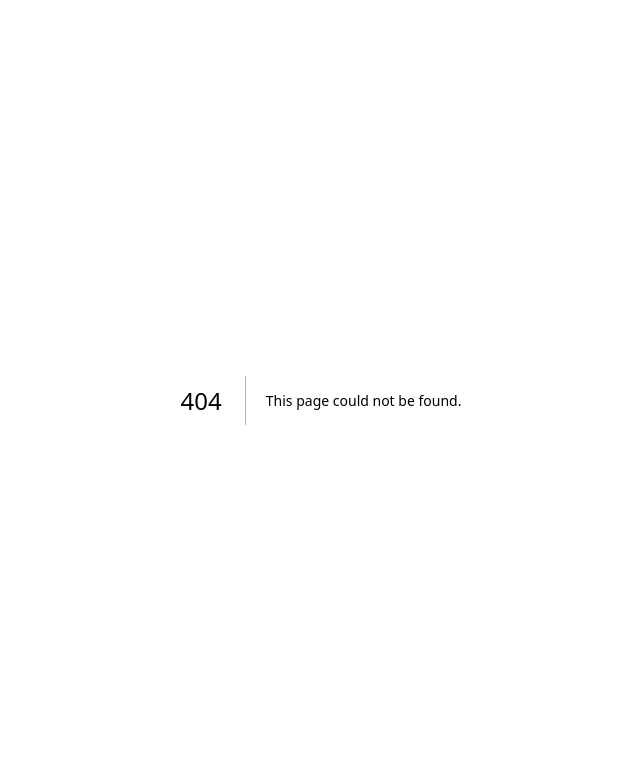
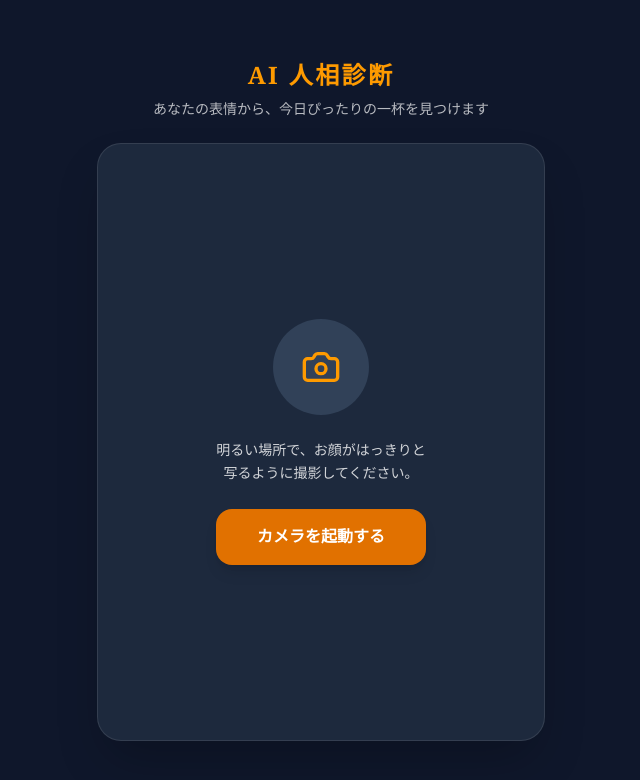
Before and after one commit to smlrwine-sys/ai-sommelier, a Next.js app: page /camera in a window 1280 px wide. Before the commit this address had no page. Shown: the top 780 px of the page, without its empty margins (319-959 px from the left). Built offline with nearby package versions, Linux system fonts and the light colour scheme.

Commit message:
テスト用：カメラUIのルーティングを作成

```diff
--- /dev/null
+++ b/app/camera/page.tsx
@@ -0,0 +1,198 @@
+'use client';
+
+import { useState, useRef, useCallback } from 'react';
+import { Camera, X, RefreshCw, Check } from 'lucide-react';
+
+export default function FaceReadingUI() {
+  const videoRef = useRef<HTMLVideoElement>(null);
+  const canvasRef = useRef<HTMLCanvasElement>(null);
+
+  const [stream, setStream] = useState<MediaStream | null>(null);
+  const [capturedImage, setCapturedImage] = useState<string | null>(null);
+  const [isCameraActive, setIsCameraActive] = useState(false);
+  const [errorMsg, setErrorMsg] = useState<string>('');
+
+  // 1. カメラを起動する
+  const startCamera = async () => {
+    setErrorMsg('');
+    setCapturedImage(null);
+    try {
+      const mediaStream = await navigator.mediaDevices.getUserMedia({
+        video: {
+          facingMode: 'user', // インカメラを優先
+          width: { ideal: 1280 },
+          height: { ideal: 720 }
+        }
+      });
+      setStream(mediaStream);
+      setIsCameraActive(true);
+      if (videoRef.current) {
+        videoRef.current.srcObject = mediaStream;
+      }
+    } catch (err) {
+      console.error("Camera error:", err);
+      setErrorMsg('カメラへのアクセスが拒否されたか、見つかりませんでした。ブラウザの設定をご確認ください。');
+    }
+  };
+
+  // 2. カメラを停止する
+  const stopCamera = useCallback(() => {
+    if (stream) {
+      stream.getTracks().forEach(track => track.stop());
+      setStream(null);
+    }
+    setIsCameraActive(false);
+  }, [stream]);
+
+  // 3. 写真を撮影する
+  const capturePhoto = () => {
+    if (videoRef.current && canvasRef.current) {
+      const video = videoRef.current;
+      const canvas = canvasRef.current;
+
+      // キャンバスのサイズをビデオのサイズに合わせる
+      canvas.width = video.videoWidth;
+      canvas.height = video.videoHeight;
+
+      const ctx = canvas.getContext('2d');
+      if (ctx) {
+        // 画像を反転させる（鏡像にする）
+        ctx.translate(canvas.width, 0);
+        ctx.scale(-1, 1);
+        ctx.drawImage(video, 0, 0, canvas.width, canvas.height);
+
+        // base64形式で画像データを取得
+        const imageData = canvas.toDataURL('image/jpeg', 0.8);
+        setCapturedImage(imageData);
+        stopCamera(); // 撮影したらカメラを止める
+      }
+    }
+  };
+
+  // 4. 撮影をやり直す
+  const retakePhoto = () => {
+    setCapturedImage(null);
+    startCamera();
+  };
+
+  // 5. 診断へ進む（今回はモック処理）
+  const proceedToDiagnosis = () => {
+    alert("この画像をサーバーに送信してAI診断を開始します！\n\n（※本番ではここにAPI通信処理が入ります）");
+  };
+
+  return (
+    <div className="min-h-screen bg-slate-900 text-white flex flex-col items-center justify-center p-4 font-sans">
+
+      <div className="max-w-md w-full space-y-6">
+        {/* ヘッダー部分 */}
+        <div className="text-center space-y-2">
+          <h2 className="text-2xl font-serif font-bold text-amber-500 tracking-widest">AI 人相診断</h2>
+          <p className="text-sm opacity-70">あなたの表情から、今日ぴったりの一杯を見つけます</p>
+        </div>
+
+        {/* メイン画面エリア */}
+        <div className="relative aspect-[3/4] bg-slate-800 rounded-3xl overflow-hidden shadow-2xl border border-white/10 flex items-center justify-center">
+
+          {/* エラー表示 */}
+          {errorMsg && (
+            <div className="p-6 text-center text-red-400 font-bold text-sm">
+              {errorMsg}
+            </div>
+          )}
+
+          {/* 状態1: カメラ起動前 */}
+          {!isCameraActive && !capturedImage && !errorMsg && (
+            <div className="text-center p-8 space-y-6">
+              <div className="w-24 h-24 mx-auto bg-slate-700 rounded-full flex items-center justify-center text-amber-500">
+                <Camera size={40} />
+              </div>
+              <p className="text-sm opacity-80 leading-relaxed">
+                明るい場所で、お顔がはっきりと<br/>写るように撮影してください。
+              </p>
+              <button
+                onClick={startCamera}
+                className="w-full py-4 bg-amber-600 hover:bg-amber-500 text-white font-bold rounded-2xl shadow-lg transition-all active:scale-95"
+              >
+                カメラを起動する
+              </button>
+            </div>
+          )}
+
+          {/* 状態2: カメラ起動中（映像プレビュー） */}
+          <div className={`absolute inset-0 w-full h-full ${isCameraActive ? 'opacity-100 z-10' : 'opacity-0 z-[-1]'}`}>
+            {/* video は鏡像（scaleX(-1)）で表示させるのが自然 */}
+            <video
+              ref={videoRef}
+              autoPlay
+              playsInline
+              muted
+              className="w-full h-full object-cover transform -scale-x-100"
+            />
+
+            {/* ガイド枠（顔を合わせる円） */}
+            <div className="absolute inset-0 pointer-events-none flex flex-col items-center justify-center pb-20">
+               <div className="w-48 h-64 border-2 border-white/40 rounded-full shadow-[0_0_0_9999px_rgba(0,0,0,0.5)]" />
+               <p className="mt-4 text-white/80 text-sm font-bold tracking-widest">枠の中に顔を合わせてください</p>
+            </div>
+
+            {/* 撮影ボタン */}
+            <div className="absolute bottom-8 left-0 w-full flex justify-center gap-6 px-8">
+              <button
+                onClick={stopCamera}
+                className="w-14 h-14 bg-slate-800/80 rounded-full flex items-center justify-center text-white backdrop-blur shadow-lg border border-white/20 active:scale-95"
+              >
+                <X size={24} />
+              </button>
+              <button
+                onClick={capturePhoto}
+                className="w-20 h-20 bg-white/30 rounded-full flex items-center justify-center backdrop-blur shadow-xl border-4 border-white/50 active:scale-90 transition-transform"
+              >
+                <div className="w-16 h-16 bg-white rounded-full shadow-inner" />
+              </button>
+              <div className="w-14 h-14" /> {/* 右側のスペース調整用 */}
+            </div>
+          </div>
+
+          {/* 状態3: 撮影完了（画像確認） */}
+          {capturedImage && (
+            <div className="absolute inset-0 w-full h-full z-20 bg-slate-900">
+              <img src={capturedImage} alt="Captured" className="w-full h-full object-cover" />
+
+              {/* スキャンエフェクト（モック） */}
+              <div className="absolute inset-0 pointer-events-none overflow-hidden">
+                <div className="w-full h-1 bg-amber-500 shadow-[0_0_15px_rgba(245,158,11,1)] absolute top-0 animate-[scan_3s_ease-in-out_infinite_alternate]" />
+              </div>
+
+              <div className="absolute bottom-0 left-0 w-full bg-gradient-to-t from-black/90 pt-20 pb-8 px-6 flex justify-between gap-4">
+                <button
+                  onClick={retakePhoto}
+                  className="flex-1 py-4 bg-slate-800 text-white font-bold rounded-2xl border border-white/10 flex items-center justify-center gap-2 active:scale-95"
+                >
+                  <RefreshCw size={20} /> 撮り直す
+                </button>
+                <button
+                  onClick={proceedToDiagnosis}
+                  className="flex-1 py-4 bg-amber-600 text-white font-bold rounded-2xl shadow-lg shadow-amber-600/20 flex items-center justify-center gap-2 active:scale-95"
+                >
+                  <Check size={20} /> 診断する
+                </button>
+              </div>
+            </div>
+          )}
+
+          {/* 見えないキャンバス（画像生成用） */}
+          <canvas ref={canvasRef} className="hidden" />
+        </div>
+      </div>
+
+      <style dangerouslySetInnerHTML={{__html: `
+        @keyframes scan {
+          0% { top: 10%; opacity: 0; }
+          10% { opacity: 1; }
+          90% { opacity: 1; }
+          100% { top: 90%; opacity: 0; }
+        }
+      `}} />
+    </div>
+  );
+}
```
